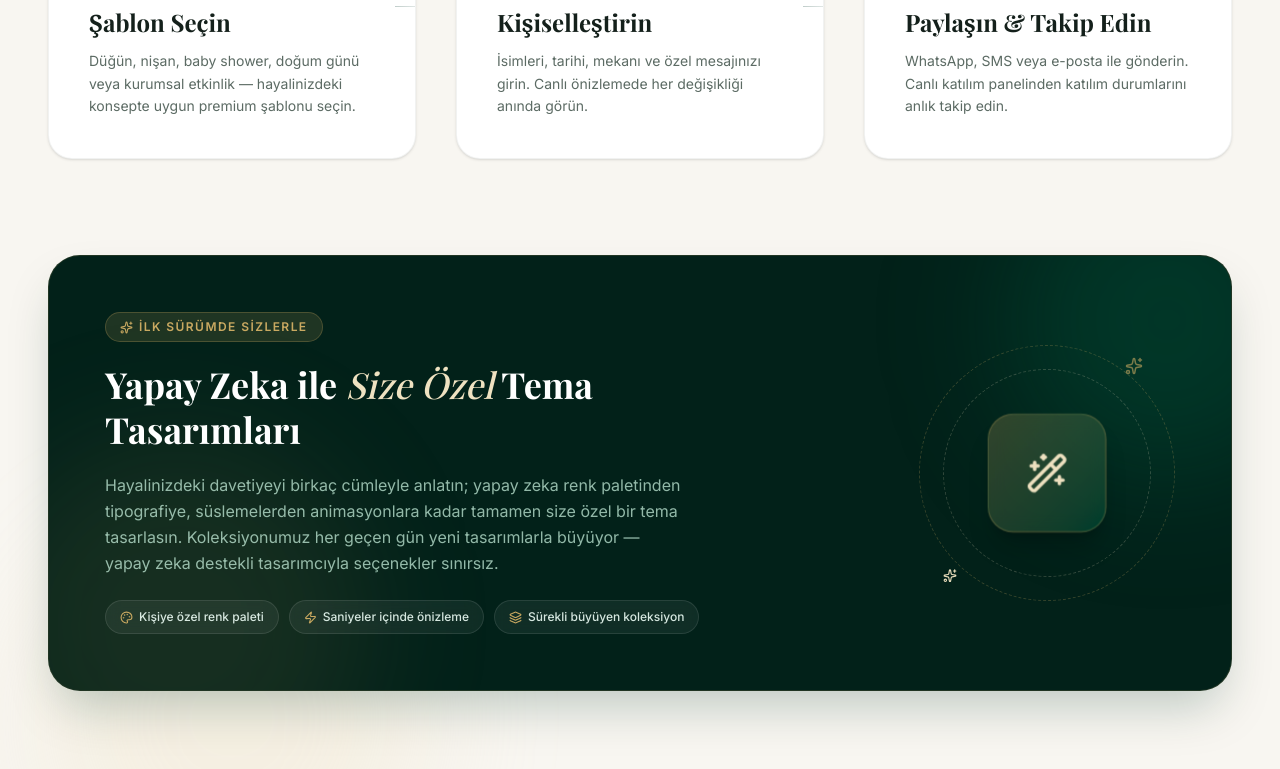
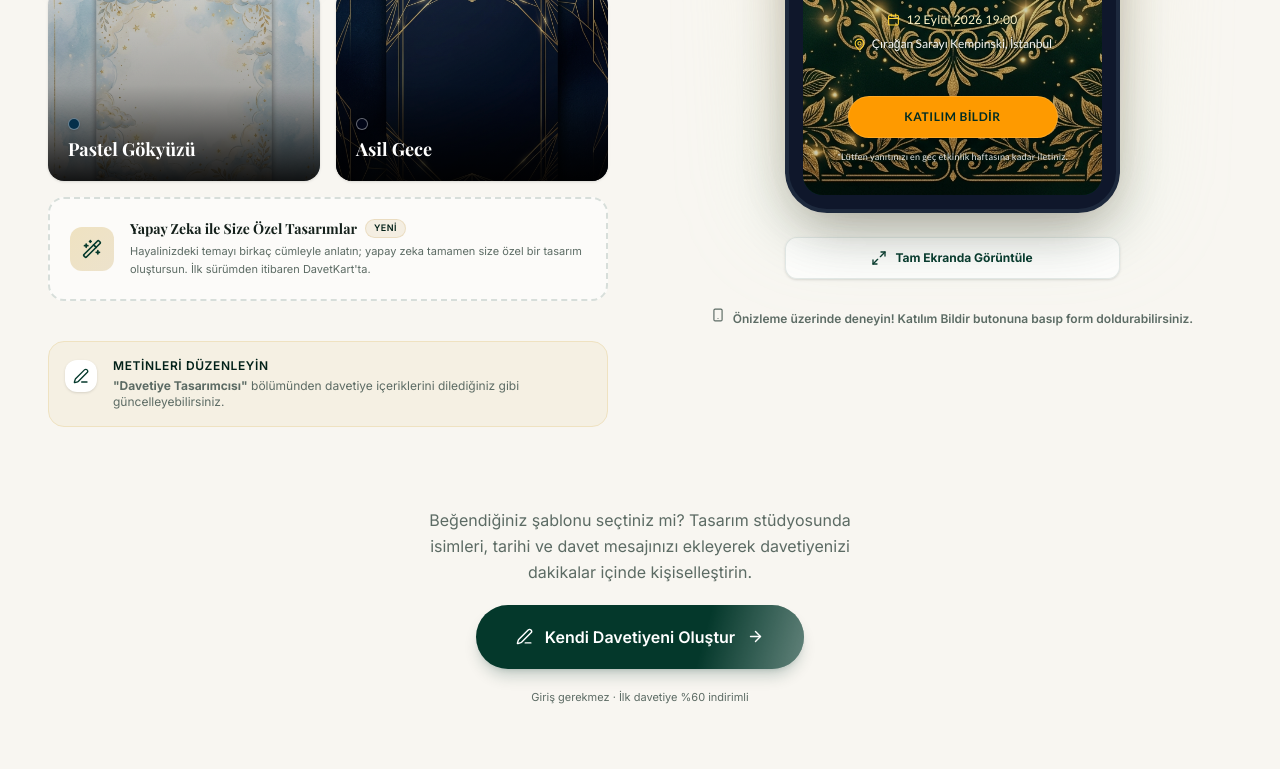
Before and after one commit to ismail-cankaya/davetkart, a React (Vite) app: page / in a window 1280 px wide. Shown: the part 1340-2109 px from the top of the page. Built offline with nearby package versions, Linux system fonts and the light colour scheme; a web font is replaced by a local one.

Commit message:
feat: implement template selection grid, smooth scroll hook, and initial page layouts

```diff
--- a/src/components/editor/DesignerPanel.tsx
+++ b/src/components/editor/DesignerPanel.tsx
@@ -73,7 +73,7 @@ export const DesignerPanel = React.memo(function DesignerPanel() {
                 Kendi E-Davetiyeni <span className="italic font-medium text-champagne">Tasarla</span>
               </h2>
               <p className="text-emerald-100/70 text-sm mt-3 max-w-xl leading-relaxed">
-                Aşağıdaki bilgileri düzenleyerek davetiyenizi anında kişiselleştirebilirsiniz. Yukarıdaki telefon simülatöründe ve canlı katılım panelinde sonuçları gerçek zamanlı gözlemleyin.
+                Aşağıdaki bilgileri düzenleyerek davetiyenizi anında kişiselleştirebilirsiniz. Aşağıdaki telefon simülatöründe ve canlı katılım panelinde sonuçları gerçek zamanlı gözlemleyin.
               </p>
             </motion.div>
 
--- a/src/components/home/Hero.tsx
+++ b/src/components/home/Hero.tsx
@@ -150,7 +150,7 @@ export const Hero = React.memo(function Hero() {
 
       {/* Scroll indicator */}
       <motion.a
-        href="#neden-dijital"
+        href="#animasyon-ve-onizleme"
         initial={{ opacity: 0 }}
         animate={{ opacity: 1 }}
         transition={{ delay: 1.6, duration: 1 }}
--- a/src/components/preview/TemplateGrid.tsx
+++ b/src/components/preview/TemplateGrid.tsx
@@ -152,7 +152,7 @@ export function TemplateGrid({ phoneRef }: TemplateGridProps) {
         <div>
           <h4 className="font-semibold text-xs text-brand-deep uppercase tracking-wider">Metinleri Düzenleyin</h4>
           <p className="text-xs text-muted mt-1">
-            Aşağıdaki <strong>"Davetiye Tasarımcısı"</strong> bölümünden davetiye içeriklerini dilediğiniz gibi güncelleyebilirsiniz.
+            <strong>"Davetiye Tasarımcısı"</strong> bölümünden davetiye içeriklerini dilediğiniz gibi güncelleyebilirsiniz.
           </p>
         </div>
       </motion.div>
--- a/src/hooks/useLenis.ts
+++ b/src/hooks/useLenis.ts
@@ -2,9 +2,10 @@ import { useEffect } from 'react';
 import Lenis from 'lenis';
 
 const HEADER_OFFSET = -76;
-// First section after the landing hero (Features) — the hero snap's target.
-// Pages without this section (e.g. /create) simply run without the snap.
-const SNAP_SECTION_ID = 'neden-dijital';
+// First section after the landing hero (template showcase) — the hero snap's
+// target. On other pages the zone math collapses and the snap stays inert
+// (on /create the same section sits at the top, so no zone can form).
+const SNAP_SECTION_ID = 'animasyon-ve-onizleme';
 const SNAP_TRIGGER = 60; // px of scroll intent past the cue before the snap kicks in
 const EASE_OUT_QUART = (t: number) => 1 - Math.pow(1 - t, 4);
 
--- a/src/pages/CreatePage.tsx
+++ b/src/pages/CreatePage.tsx
@@ -67,12 +67,15 @@ function PublishBar() {
   );
 }
 
-/** Design studio: live preview, template collections and the designer panel. */
+/**
+ * Design studio, top to bottom: the detailed editing panel first, then the
+ * template collections with the live phone preview, then the publish bar.
+ */
 export default function CreatePage() {
   return (
     <>
+      <DesignerPanel />
       <PreviewSection />
-      <DesignerPanel />
       <PublishBar />
     </>
   );
--- a/src/pages/HomePage.tsx
+++ b/src/pages/HomePage.tsx
@@ -1,14 +1,60 @@
 import React from 'react';
+import { Link } from 'react-router-dom';
+import { motion } from 'motion/react';
+import { PenLine, ArrowRight } from 'lucide-react';
 import { Hero } from '../components/home/Hero';
+import { PreviewSection } from '../components/preview/PreviewSection';
+
+const EASE_LUXE = [0.22, 1, 0.36, 1] as const;
 
 const Features = React.lazy(() => import('../components/home/Features').then(m => ({ default: m.Features })));
+const LiveRsvpPanel = React.lazy(() => import('../components/rsvp/LiveRsvpPanel').then(m => ({ default: m.LiveRsvpPanel })));
 const Testimonials = React.lazy(() => import('../components/home/Testimonials').then(m => ({ default: m.Testimonials })));
 
-/** Landing page: pure marketing — hero, feature highlights and social proof. */
+/**
+ * Showcase CTA right under the template/preview area: browsing is free-form
+ * on the landing page, detailed editing lives in the /create studio.
+ */
+function CreateCtaBanner() {
+  return (
+    <section className="pb-16 md:pb-24 bg-cream">
+      <motion.div
+        initial={{ opacity: 0, y: 25 }}
+        whileInView={{ opacity: 1, y: 0 }}
+        viewport={{ once: true }}
+        transition={{ duration: 0.9, ease: EASE_LUXE }}
+        className="max-w-3xl mx-auto px-4 text-center space-y-5"
+      >
+        <p className="text-muted text-sm md:text-base max-w-md mx-auto leading-relaxed">
+          Beğendiğiniz şablonu seçtiniz mi? Tasarım stüdyosunda isimleri, tarihi ve davet
+          mesajınızı ekleyerek davetiyenizi dakikalar içinde kişiselleştirin.
+        </p>
+        <Link
+          to="/create"
+          className="group relative overflow-hidden inline-flex items-center gap-3 bg-brand text-white px-10 py-5 rounded-full font-semibold text-sm md:text-base hover:bg-brand-soft transition-all duration-500 shadow-lg shadow-brand/20 hover:shadow-2xl hover:shadow-brand/30 hover:-translate-y-1"
+        >
+          <span className="absolute inset-0 animate-shimmer pointer-events-none" />
+          <PenLine size={17} />
+          Kendi Davetiyeni Oluştur
+          <ArrowRight size={17} className="group-hover:translate-x-1.5 transition-transform duration-300" />
+        </Link>
+        <p className="text-muted text-[11px]">Giriş gerekmez · İlk davetiye %60 indirimli</p>
+      </motion.div>
+    </section>
+  );
+}
+
+/**
+ * Landing page: hero, the template showcase with the live phone preview
+ * (shared PreviewSection — the same component the /create studio uses),
+ * feature highlights and social proof. No editing tools here.
+ */
 export default function HomePage() {
   return (
     <>
       <Hero />
+      <PreviewSection />
+      <CreateCtaBanner />
       <React.Suspense
         fallback={
           <div className="py-20 flex justify-center items-center">
@@ -17,6 +63,8 @@ export default function HomePage() {
         }
       >
         <Features />
+        {/* Vitrin: canlı katılım takibi — ziyaretçi önizlemedeki RSVP formuyla deneyebilir */}
+        <LiveRsvpPanel />
         <Testimonials />
       </React.Suspense>
     </>
```
